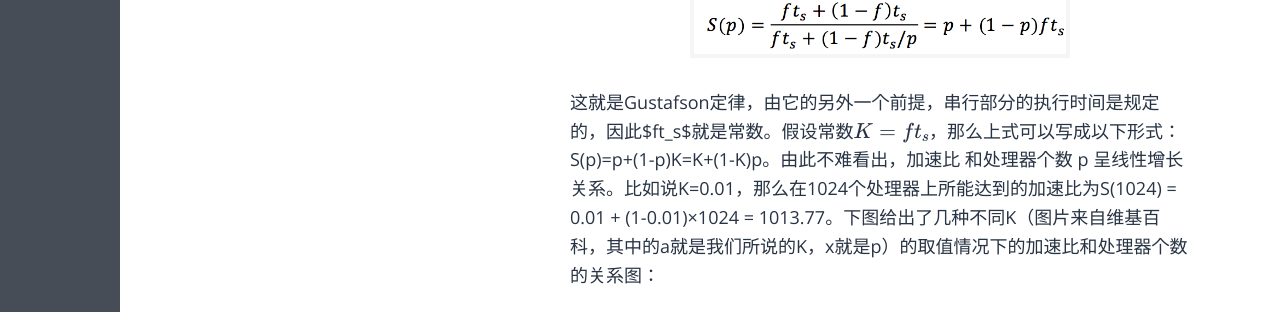
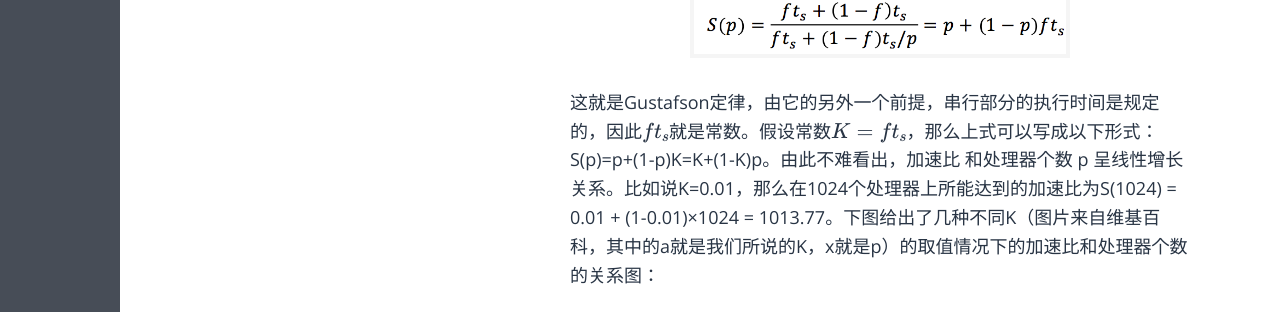
Before and after one commit to fzuo/baimafujinji, a Jekyll site: the page built from _posts/parallel/2010-03-11-gustafson-law.md, in a window 1280 px wide. Shown: the part 847-1159 px from the top of the page. Built offline with Jekyll 4.4.1, drawn with Linux system fonts in a browser that asks for light colours; some web fonts are replaced; formulas are drawn with MathJax 3.

```diff
--- a/_posts/parallel/2010-03-11-gustafson-law.md
+++ b/_posts/parallel/2010-03-11-gustafson-law.md
@@ -23,7 +23,7 @@ Gustafson定律由美国计算机科学家John Gustafson及其合作者于1988
 <img src="https://fzuo.github.io/assets/img/parallel/parallel10.png" width="380">
 </p>
 
-这就是Gustafson定律，由它的另外一个前提，串行部分的执行时间是规定的，因此$ft_s$就是常数。假设常数$$K=ft_s$$，那么上式可以写成以下形式：S(p)=p+(1-p)K=K+(1-K)p。由此不难看出，加速比 和处理器个数 p 呈线性增长关系。比如说K=0.01，那么在1024个处理器上所能达到的加速比为S(1024) = 0.01 + (1-0.01)×1024 = 1013.77。下图给出了几种不同K（图片来自维基百科，其中的a就是我们所说的K，x就是p）的取值情况下的加速比和处理器个数的关系图：
+这就是Gustafson定律，由它的另外一个前提，串行部分的执行时间是规定的，因此$$ft_s$$就是常数。假设常数$$K=ft_s$$，那么上式可以写成以下形式：S(p)=p+(1-p)K=K+(1-K)p。由此不难看出，加速比 和处理器个数 p 呈线性增长关系。比如说K=0.01，那么在1024个处理器上所能达到的加速比为S(1024) = 0.01 + (1-0.01)×1024 = 1013.77。下图给出了几种不同K（图片来自维基百科，其中的a就是我们所说的K，x就是p）的取值情况下的加速比和处理器个数的关系图：
 
 <p align="center">
 <img src="https://fzuo.github.io/assets/img/parallel/parallel11.png" width="450">
```
